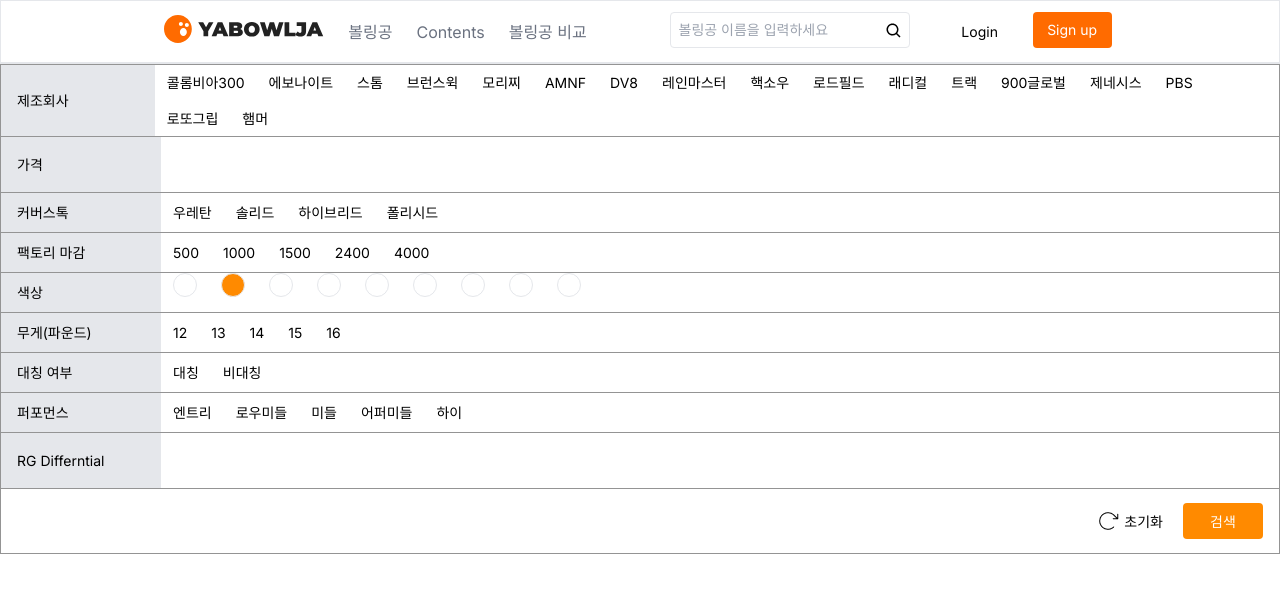
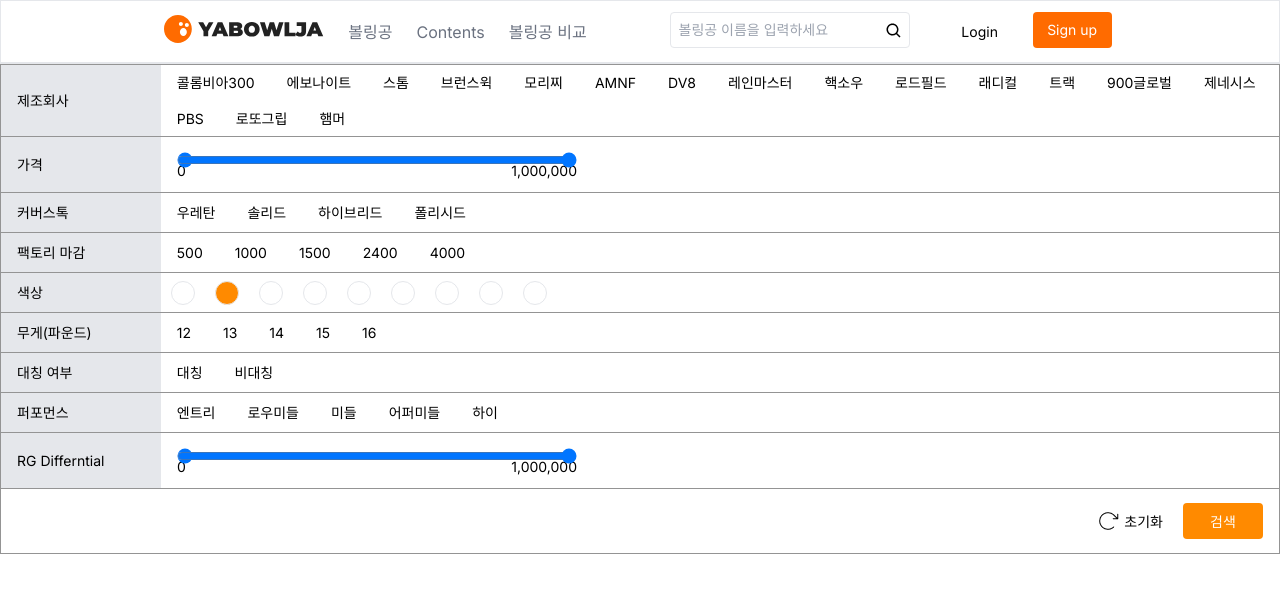
Before and after one commit to HyunJunPark0/YABOWLJA_FE, a Next.js app: page /productlist in a window 1280 px wide. Shown: the top 592 px of the page. Built offline with nearby package versions, Linux system fonts and the light colour scheme.

Commit message:
feat: dual rangeSlider 추가, 오류 수정필요

```diff
--- a/package.json
+++ b/package.json
@@ -17,9 +17,11 @@
     "eslint-config-next": "13.4.10",
     "next": "13.4.10",
     "postcss": "8.4.26",
+    "rc-slider": "^10.4.0",
     "react": "18.2.0",
     "react-dom": "18.2.0",
     "react-icons": "^4.10.1",
+    "react-slider": "^2.0.6",
     "tailwindcss": "3.3.3",
     "typescript": "5.1.6"
   },
--- a/src/components/Search/Button/SelectButton.tsx
+++ b/src/components/Search/Button/SelectButton.tsx
@@ -22,20 +22,20 @@
   };
 
   return (
-    <div className='flex flex-wrap'>
+    <div className=' w-[70rem] flex items-center flex-wrap'>
       {items.map((item) => (
         <button
           key={item}
-          className={` mx-3 ${
+          className={` ${
             selectedItems.includes(item)
               ? color
-                ? `bg-${item} rounded-full w-6 h-6 text-transparent border border-#DFDFDF
+                ? ` mx-2.5 bg-${item} rounded-full w-6 h-6 text-transparent border border-#DFDFDF
 `
-                : 'px-2.5 py-1 bg-gray94 rounded-3xl text-white '
+                : 'mx-1.5 px-2.5 py-1  bg-gray94 rounded-3xl text-white '
               : color
-              ? `bg-${item} rounded-full w-6 h-6 text-transparent border border-#DFDFDF
+              ? `mx-2.5 bg-${item} rounded-full w-6 h-6 text-transparent border border-#DFDFDF
               `
-              : ''
+              : 'mx-1.5 px-2.5 py-1 '
           }`}
           onClick={() => toggleItem(item)}
         >
--- /dev/null
+++ b/src/components/Search/Range/RangeSlider.tsx
@@ -0,0 +1,47 @@
+import React from 'react';
+
+interface RangeSliderProps {
+  label: string;
+  minValue: number;
+  maxValue: number;
+  onMinChange: (value: number) => void;
+  onMaxChange: (value: number) => void;
+}
+
+export const RangeSlider: React.FC<RangeSliderProps> = ({
+  label,
+  minValue,
+  maxValue,
+  onMinChange,
+  onMaxChange,
+}) => {
+  return (
+    <div className='w-[25rem] relative'>
+      <div className='mt-1 relative rounded-md shadow-sm flex'>
+        <input
+          type='range'
+          min='0'
+          max='1000000'
+          step='1'
+          value={minValue}
+          onChange={(e) => onMinChange(parseInt(e.target.value))}
+          className='w-full absolute z-10'
+        />
+        <span className='w-full absolute z-1'></span>
+        <input
+          type='range'
+          min='0'
+          max='1000000'
+          step='1'
+          value={maxValue}
+          onChange={(e) => onMaxChange(parseInt(e.target.value))}
+          className='w-full absolute z-10'
+        />
+      </div>
+      <div className='flex justify-between mt-2'>
+        <span>{minValue.toLocaleString()}</span>
+        <span>{maxValue.toLocaleString()}</span>
+      </div>
+    </div>
+  );
+};
--- a/src/components/Search/index.tsx
+++ b/src/components/Search/index.tsx
@@ -2,6 +2,7 @@
 import { useState } from 'react';
 
 import SelectButton from './Button/SelectButton';
+import { RangeSlider } from './Range/RangeSlider';
 
 // interface ISearchData {
 //   compoanies: [];
@@ -36,6 +37,7 @@
 ];
 const CoverStock = ['우레탄', '솔리드', '하이브리드', '폴리시드'];
 const FactoryFinish = ['500', '1000', '1500', '2400', '4000'];
+
 const Color = [
   'Red',
   'Orange',
@@ -47,6 +49,7 @@
   'Black',
   'White',
 ];
+
 const Pound = ['12', '13', '14', '15', '16'];
 const Symmetry = ['대칭', '비대칭'];
 const Performance = ['엔트리', '로우미들', '미들', '어퍼미들', '하이'];
@@ -55,16 +58,46 @@
   // const [searchData, setSearchData] = useState<ISearchData>({
 
   // })
-  const [select, setselect] = useState<string[]>([]);
+  const [select, setSelect] = useState<string[]>([]);
+  const [priceMin, setPriceMin] = useState<number>(0);
+  const [priceMax, setPriceMax] = useState<number>(1000000);
+  const [rgMin, setRGMin] = useState<number>(0);
+  const [rgMax, setRGMax] = useState<number>(1000000);
 
   const handleItemSelect = (selectedItems: string[]) => {
-    setselect(selectedItems);
+    setSelect(selectedItems);
   };
+
+  const handlePriceMinChange = (value: number) => {
+    if (value <= priceMax - 10000) {
+      setPriceMin(value);
+    }
+  };
+
+  const handlePriceMaxChange = (value: number) => {
+    if (value >= priceMin + 10000) {
+      setPriceMax(value);
+    }
+  };
+
+  const handleRGMinChange = (value: number) => {
+    // 추가적인 로직이 필요하다면 여기에 구현
+    setRGMin(value);
+  };
+
+  const handleRGMaxChange = (value: number) => {
+    // 추가적인 로직이 필요하다면 여기에 구현
+    setRGMax(value);
+  };
+
+  const handleReset = () => {
+    setSelect([])
+  }
 
   return (
     <div className='max-w-[80rem] m-auto border border-gray94'>
       <div className=' h-[4.5rem] flex border-b border-gray94'>
-        <div className='bg-gray-200 w-40  flex items-center pl-4'>제조회사</div>
+        <div className='bg-gray-200 w-40 flex items-center pl-4'>제조회사</div>
         <SelectButton
           items={Companies}
           selectedItems={select}
@@ -73,7 +106,15 @@
       </div>
       <div className='h-14 flex border-b border-gray94'>
         <div className='bg-gray-200 w-40  flex items-center pl-4'>가격</div>
-        <div></div>
+        <div className=' flex items-center ml-4'>
+          <RangeSlider
+            label='가격'
+            minValue={priceMin}
+            maxValue={priceMax}
+            onMinChange={handlePriceMinChange}
+            onMaxChange={handlePriceMaxChange}
+          />
+        </div>
       </div>
       <div className='h-10 flex border-b border-gray94'>
         <div className='bg-gray-200 w-40  flex items-center pl-4'>커버스톡</div>
@@ -132,7 +173,15 @@
         <div className='bg-gray-200 w-40  flex items-center pl-4'>
           RG Differntial
         </div>
-        <div></div>
+        <div className=' flex items-center ml-4'>
+          <RangeSlider
+            label='RG'
+            minValue={rgMin}
+            maxValue={rgMax}
+            onMinChange={handleRGMinChange}
+            onMaxChange={handleRGMaxChange}
+          />
+        </div>{' '}
       </div>
       <div className='h-13 flex items-center'>
         {select.map((item) => (
@@ -149,8 +198,8 @@
           </span>
         ))}
         <div className=' grow'></div>
-        <button className='flex items-center m-[1.25rem] gap-[0.25rem]'>
-          <img src='ArrowClockwise.png' alt='reset' />
+        <button className='flex items-center m-[1.25rem] gap-[0.25rem]' onClick={handleReset}>
+          <img src='ArrowClockwise.png' alt='reset'/>
           <span>초기화</span>
         </button>
         <button className='bg-Orange text-white w-[5rem] h-[2.25rem] rounded-l rounded-r mr-[1rem]'>
```
Also changed, not shown: 2 other files (tests, documents, lock files or other folders).
